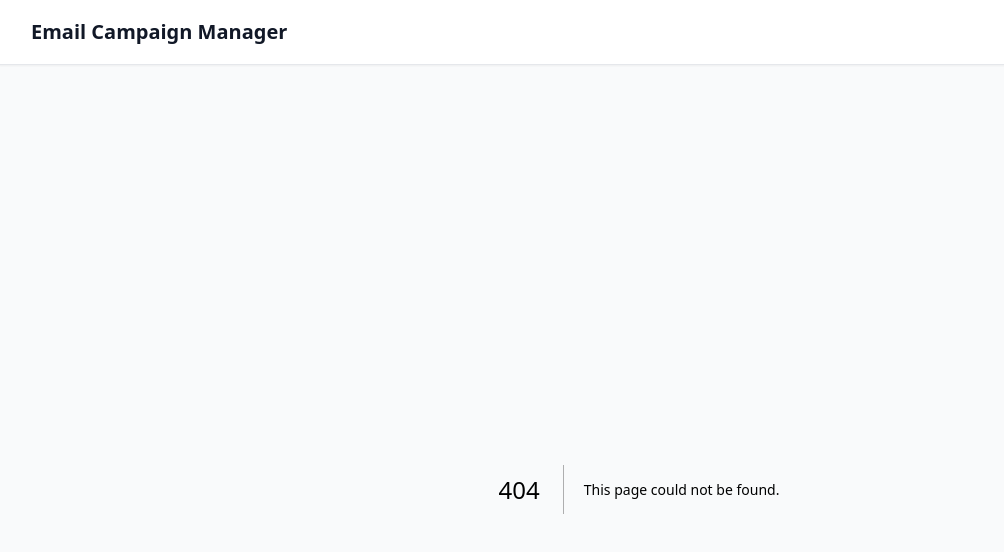
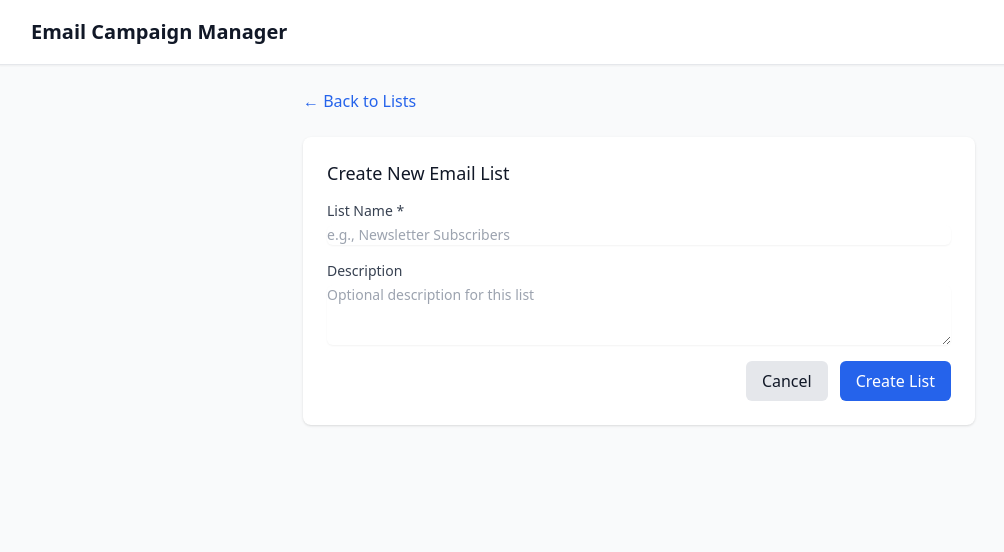
Before and after one commit to bladimir-kogno/lumail-email-campaign, a Next.js app: page /lists/new in a window 1280 px wide. Before the commit this address had no page. Shown: the top 552 px of the page, without its empty margins (1-1005 px from the left). Built offline with nearby package versions, Linux system fonts and the light colour scheme.

Commit message:
Create page.tsx

```diff
--- /dev/null
+++ b/app/lists/new/page.tsx
@@ -0,0 +1,81 @@
+import { redirect } from 'next/navigation'
+import { prisma } from '@/lib/prisma'
+import Link from 'next/link'
+
+async function createList(formData: FormData) {
+  'use server'
+
+  const name = formData.get('name') as string
+  const description = formData.get('description') as string
+
+  if (!name) {
+    throw new Error('List name is required')
+  }
+
+  const list = await prisma.list.create({
+    data: {
+      name,
+      description: description || null,
+    },
+  })
+
+  redirect(`/lists/${list.id}`)
+}
+
+export default function NewListPage() {
+  return (
+    <div className="max-w-2xl mx-auto">
+      <div className="mb-6">
+        <Link href="/lists" className="text-blue-600 hover:text-blue-500">
+          ← Back to Lists
+        </Link>
+      </div>
+
+      <div className="bg-white shadow sm:rounded-lg">
+        <div className="px-4 py-5 sm:p-6">
+          <h1 className="text-lg leading-6 font-medium text-gray-900 mb-4">
+            Create New Email List
+          </h1>
+
+          <form action={createList} className="space-y-4">
+            <div>
+              <label htmlFor="name" className="block text-sm font-medium text-gray-700">
+                List Name *
+              </label>
+              <input
+                type="text"
+                name="name"
+                id="name"
+                required
+                className="mt-1 form-input"
+                placeholder="e.g., Newsletter Subscribers"
+              />
+            </div>
+
+            <div>
+              <label htmlFor="description" className="block text-sm font-medium text-gray-700">
+                Description
+              </label>
+              <textarea
+                name="description"
+                id="description"
+                rows={3}
+                className="mt-1 form-textarea"
+                placeholder="Optional description for this list"
+              />
+            </div>
+
+            <div className="flex justify-end space-x-3">
+              <Link href="/lists" className="btn btn-secondary">
+                Cancel
+              </Link>
+              <button type="submit" className="btn btn-primary">
+                Create List
+              </button>
+            </div>
+          </form>
+        </div>
+      </div>
+    </div>
+  )
+}
```
